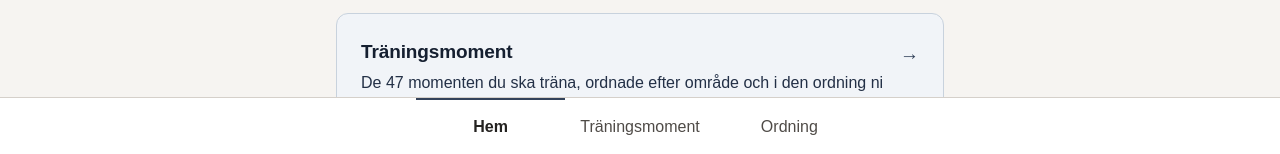
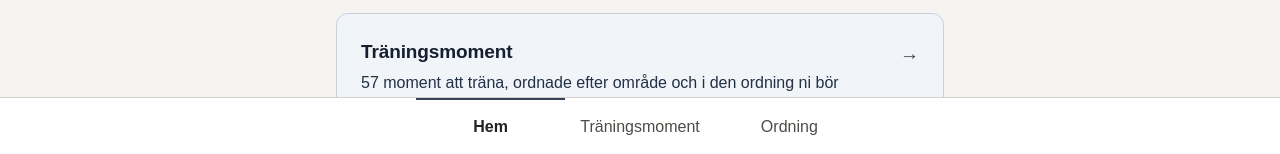
Before and after one commit to markushellgesson/ovningskorning-webapp, a Next.js app: page /ovningskorning-webapp/ in a window 1280 px wide. Shown: the part 646-800 px from the top of the page. Built offline with nearby package versions, Linux system fonts and the light colour scheme; a web font is replaced by a local one.

Commit message:
Publicera från huvudrepot (7894b633)

```diff
--- a/src/app/page.tsx
+++ b/src/app/page.tsx
@@ -1,5 +1,6 @@
 import Link from 'next/link';
 import { Card } from '@/components/ui/card';
+import content from '@/content';
 
 export const metadata = {
   title: 'Hem',
@@ -41,7 +42,8 @@ export default function HomePage() {
                 <div className="space-y-1">
                   <h3 className="text-xl font-semibold text-primary-800">Träningsmoment</h3>
                   <p className="text-base text-primary-700">
-                    De 47 momenten du ska träna, ordnade efter område och i den ordning ni bör ta dem
+                    {content.skills.length} moment att träna, ordnade efter område och i den ordning ni
+                    bör ta dem
                   </p>
                 </div>
                 <span aria-hidden="true" className="mt-0.5 shrink-0 text-xl text-primary-600">
```
Also changed, not shown: 1 other file (tests, documents, lock files or other folders).
